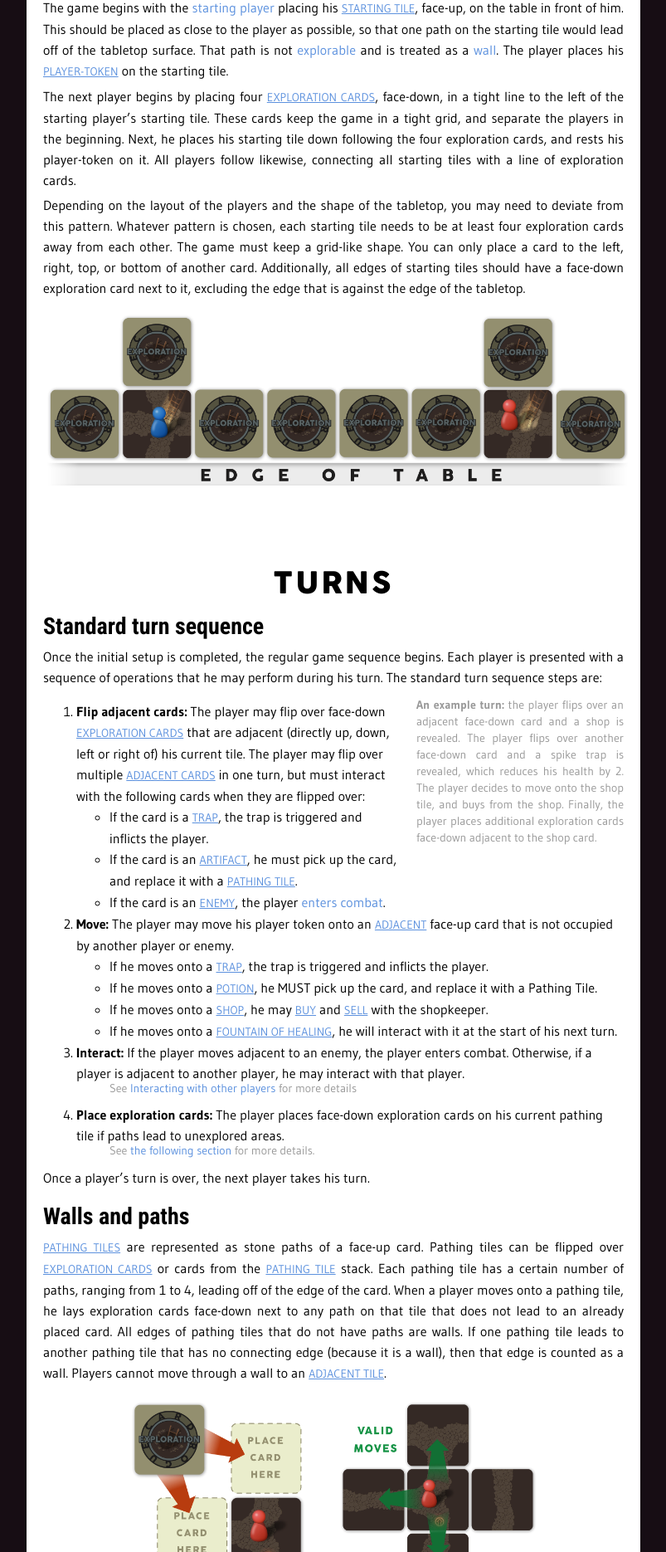
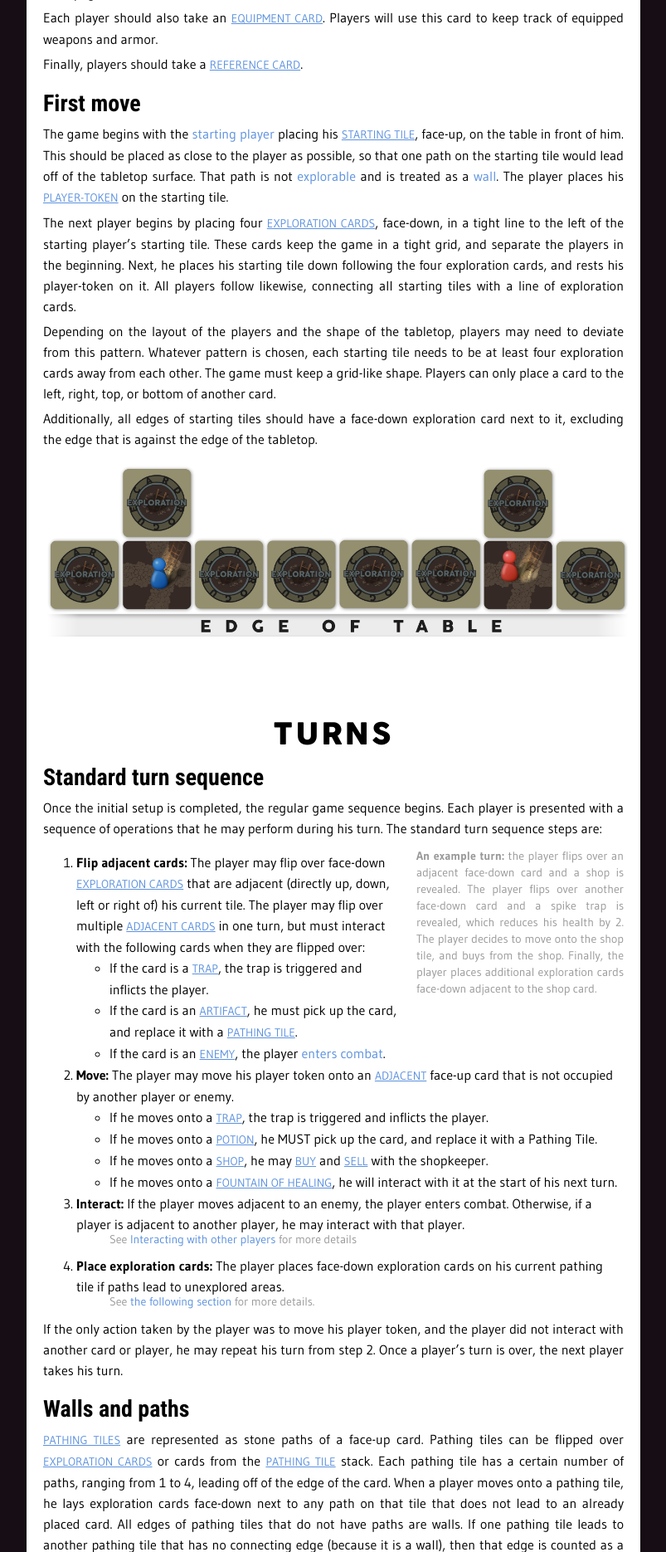
Before and after one commit to rhyeen/card_rogue_site, a PHP site: page /rulebook/index.html in a window 1280 px wide. Shown: the part 3546-5416 px from the top of the page at 83% size, without its empty margins (238-1041 px from the left). Run offline with PHP 8.4, Linux system fonts and the light colour scheme.

Commit message:
Update to v1.1 of rulebook

```diff
--- a/forum/index.php
+++ b/forum/index.php
@@ -37,7 +37,7 @@
                 <h2>Forum</h2>
             </header>
             <section>
-                <p>Come back once the games ship out. Until then, all questions and comments should be directed to the <a href="https://www.kickstarter.com/projects/866896753/card-rogue-a-tabletop-roguelike/comments">Kickstarter page</a>.</p>
+                <p>You can find the <a href="http://boardgamegeek.com/boardgame/207311/card-rogue/forums/0" target="_blank">offical Card Rogue forum over at Board Game Geek</a>, or you can leave a message on the <a href="https://www.kickstarter.com/projects/866896753/card-rogue-a-tabletop-roguelike/comments">Kickstarter page</a>.</p>
             </section>
         </section>
         <footer>
--- a/rulebook/index.html
+++ b/rulebook/index.html
@@ -33,10 +33,15 @@
         <section class="content-box">
         	<header>
         		<h1>Card Rogue</h1>
-                <h2>Rulebook v1.0</h2>
+                <h2>Rulebook v1.1</h2>
             </header>
             <section>
-
+                <h3>Updates from previous versions</h3>
+                <h4>From v1.0</h4>
+                <ul>
+                    <li>Paralysis now ends the player's turn, and skips his next turn.</li>
+                    <li>Players may move twice in a turn if no other actions or interactions were taken.</li>
+                </ul>
                 <img class="graphic-mid full" src="../images/hr.png">
 
             	<!--<iframe class="frame-mid" src="https://www.youtube.com/embed/-YGDyPAwQz0" frameborder="0" allowfullscreen></iframe>-->
@@ -67,11 +72,11 @@
                 <p>A single person can casually play the game by himself.  The player should decide which of the <a class="rulebook" href="#Goals">goals</a> he wants to accomplish before starting the game.  Perhaps the player is only interested in fulfilling a single goal.  Perhaps he wants more of a challenge, and decides to complete all the goals.  In order for the single player to succeed, he must accomplish all designated goals and leave the dungeon safely without <a href="#Death">dieing</a>.  Single player rules are meant to be modified to the preference of the player.  A player can modify certain in-game rules to better fit his playing pleasure.</p>
 
                 <h4 id="Story-mode">Story mode</h4>
-                <p>As a separate form of play, a single player can play using the <a href="" target="_blank">story mode rules</a>.  Story mode is a version of the game that has a predefined dungeon to explore.  The experience is more like a puzzle, as players will need to learn the perfect set of moves to make it out of the dungeon alive.  Each level of the dungeon is prefaced with a story that unfolds the mystery of the dungeon.</p>
+                <p>As a separate form of play, a single player can play using the <a href="https://docs.google.com/document/d/1ejVWqiF6dad5zq7U9SzcgXqZusCjiwX4Qt6zoQM_7-U/edit?usp=sharing" target="_blank">story mode rules</a>.  Story mode is a version of the game that has a predefined dungeon to explore.  The experience is more like a puzzle, as players will need to learn the perfect set of moves to make it out of the dungeon alive.  Each level of the dungeon is prefaced with a story that unfolds the mystery of the dungeon.</p>
 
-                <p>After reading the <a href="" target="_blank">Story Mode Rulebook</a>, play the first campaign: <a href="" target="_blank">A Son’s Descent</a>.</p>
+                <p>After reading the <a href="https://docs.google.com/document/d/1ejVWqiF6dad5zq7U9SzcgXqZusCjiwX4Qt6zoQM_7-U/edit?usp=sharing" target="_blank">Story Mode Rulebook</a>, play the first campaign: <a href="https://docs.google.com/document/d/1T8fubyL3Ao4f7kp3WsciDbTfoXxDzHmrfdS8YHZMa5c/edit?usp=sharing" target="_blank">A Son’s Descent</a>.</p>
 
-                <p>Players may also submit their own story mode campaigns, called community challenge maps.  Players can compete for a high score on a challenge map by seeing who can discover the quickest way to complete the challenge.  Read more about how you can get involved in the <a href="" target="_blank">Story Mode Rulebook</a>.</p>
+                <p>Players may also submit their own story mode campaigns, called community challenge maps.  Players can compete for a high score on a challenge map by seeing who can discover the quickest way to complete the challenge.  Read more about how you can get involved in the <a href="https://docs.google.com/document/d/1ejVWqiF6dad5zq7U9SzcgXqZusCjiwX4Qt6zoQM_7-U/edit?usp=sharing" target="_blank">Story Mode Rulebook</a>.</p>
 
 				<h3 id="Setting-up">Setting up the play area</h3>
                 <h4>Remove extra cards</h4>
@@ -94,8 +99,8 @@
 
                 <p>The game begins with the <a class="rulebook" href="#Deciding-roll">starting player</a> placing his <a href="#Starting-tile">starting tile</a>, face-up, on the table in front of him.  This should be placed as close to the player as possible, so that one path on the starting tile would lead off of the tabletop surface.  That path is not <a class="rulebook" href="#Walls-and-paths">explorable</a> and is treated as a <a class="rulebook" href="#Walls-and-paths">wall</a>.  The player places his <a href="#Player-token">player-token</a> on the starting tile.</p>
                 <p>The next player begins by placing four <a href="#Exploration-card">exploration cards</a>, face-down, in a tight line to the left of the starting player’s starting tile.  These cards keep the game in a tight grid, and separate the players in the beginning.  Next, he places his starting tile down following the four exploration cards, and rests his player-token on it. All players follow likewise, connecting all starting tiles with a line of exploration cards.</p>
-<p>Depending on the layout of the players and the shape of the tabletop, you may need to deviate from this pattern.  Whatever pattern is chosen, each starting tile needs to be at least four exploration cards away from each other.  The game must keep a grid-like shape.  You can only place a card to the left, right, top, or bottom of another card.
-Additionally, all edges of starting tiles should have a face-down exploration card next to it, excluding the edge that is against the edge of the tabletop.</p>
+                <p>Depending on the layout of the players and the shape of the tabletop, players may need to deviate from this pattern.  Whatever pattern is chosen, each starting tile needs to be at least four exploration cards away from each other.  The game must keep a grid-like shape.  Players can only place a card to the left, right, top, or bottom of another card.
+                <p>Additionally, all edges of starting tiles should have a face-down exploration card next to it, excluding the edge that is against the edge of the tabletop.</p>
                 <img alt="Representation of the starting setup" class="graphic" style="margin-bottom:100px;" src="images/starting_play.png">
 
 
@@ -117,14 +122,13 @@ Additionally, all edges of starting tiles should have a face-down exploration ca
                             <li>If he moves onto a <a href="#Potion">potion</a>, he MUST pick up the card, and replace it with a Pathing Tile.</li>
                             <li>If he moves onto a <a href="#Shop">shop</a>, he may <a href="#Buy">buy</a> and <a href="#Sell">sell</a> with the shopkeeper.</li>
                             <li>If he moves onto a <a href="#Fountain-of-healing">fountain of healing</a>, he will interact with it at the start of his next turn.</li>
-
                         </ul>
                     </li>
                     <li><b>Interact:</b> If the player moves adjacent to an enemy, the player enters combat. Otherwise, if a player is adjacent to another player, he may interact with that player. <aside class="not-aside">See <a class="rulebook" href="#Interact">Interacting with other players</a> for more details</aside></li>
                     <li><b>Place exploration cards:</b> The player places face-down exploration cards on his current pathing tile if paths lead to unexplored areas.  <aside class="not-aside">See <a class="rulebook" href="#Walls-and-paths">the following section</a> for more details.</aside></li>
                 </ol>
 
-                <p>Once a player’s turn is over, the next player takes his turn.
+                <p>If the only action taken by the player was to move his player token, and the player did not interact with another card or player, he may repeat his turn from step 2.  Once a player’s turn is over, the next player takes his turn.
 </p>
 				<h3 id="Walls-and-paths">Walls and paths</h3>
                 <p><a href="#Pathing-tile">Pathing tiles</a> are represented as stone paths of a face-up card.  Pathing tiles can be flipped over <a href="#Exploration-card">exploration cards</a> or cards from the <a href="#Pathing-tile">pathing tile</a> stack.  Each pathing tile has a certain number of paths, ranging from 1 to 4, leading off of the edge of the card.  When a player moves onto a pathing tile, he lays exploration cards face-down next to any path on that tile that does not lead to an already placed card.  All edges of pathing tiles that do not have paths are walls.  If one pathing tile leads to another pathing tile that has no connecting edge (because it is a wall), then that edge is counted as a wall. Players cannot move through a wall to an <a href="#Adjacent-tile">adjacent tile</a>.</p>
@@ -160,7 +164,7 @@ Instead of rolling an attack roll, the player may attempting to <a class="rulebo
                 <p>When a player’s health is reduced to 0 (or below) that player is dead.  However, this does not mean game-over for that player.  The player places his player token on any one of the <a href="#Starting-tile">starting tiles</a>.  He keeps one card of his choosing. If he still has cards, he places one card face-down on the tile he died on. All remaining cards in his hand that cannot be <a href="#Sell">sold</a> (with a crossed out gold amount symbol) are placed face-down on the tile he died on.  All other cards are discarded.<br>
                 The player's attack roll and max health are reset to their starting values. The player ends his turn and waits for his next turn to start over again.  The first player to move onto the tile with the face-down cards reveals the cards and puts them in his hand.</p>
                 <h3 id="Interact">Interacting with other players</h3>
-                <p class="page-break-after-print">If a player is not in combat, he may interact with another player on his turn.  Some interactions benefit both parties, and some will betray your friend’s trust.  You can only interact with a player that is on an <a href="#Adjacent-tile">adjacent tile</a>.</p>
+                <p class="page-break-after-print">If a player is not in combat, he may interact with another player on his turn.  Some interactions benefit both parties, and some will betray your friend’s trust.  A player can only interact with another player that is on an <a href="#Adjacent-tile">adjacent tile</a>.</p>
 
                 <h4 id="Trading">Trading</h4>
                 <p>A player may trade with an adjacent player.  The two players may trade the cards in their hands, but only cards that have a trading symbol.  Players cannot trade if they are in combat.</p>
@@ -186,7 +190,7 @@ Instead of rolling an attack roll, the player may attempting to <a class="rulebo
                 <h4>There are three types of traps:</h4>
                 <ul>
                 	<li><b>Spike Trap:</b> The player or enemy will lose 2 health.</li>
-                	<li><b>Paralysis Trap:</b> An effected player ends his turn or loses a turn.  If an enemy steps on the trap, he will be unable to attack or apply combat effects for a turn.</li><aside class="not-aside">See <a href="#Paralysis">Paralysis</a> for clarification</aside>
+                	<li><b>Paralysis Trap:</b> An effected player ends his turn and skips his next turn.  If an enemy is moved on the trap, he will be unable to attack or apply combat effects for a turn.</li><aside class="not-aside">See <a href="#Paralysis">Paralysis</a> for clarification</aside>
                     <li><b>Poison Trap:</b> An effected player or enemy loses 1 health, at the beginning of each turn, for 2 turns.</li><aside class="not-aside">See <a href="#Poison">Poison</a> for clarification</aside>
                 </ul>
                  <img alt="Trap types:spike, paralysis, and poison" class="graphic" style="margin-bottom:20px;" src="images/trap_types.png">
@@ -251,9 +255,9 @@ Roll to discover the potion’s property:</p>
 </li><aside class="not-aside">See <a href="#Plus-x-to-attack-roll">+X to attack roll</a> for clarification</aside>
                     <li><b><a href="#WeaknessP">Potion of Weakness:</a></b> -1 to attack roll. Update attack roll on score sheet.</li><aside class="not-aside">See <a href="#Minus-x-to-attack-roll">-X to attack roll</a> for clarification</aside>
                     <li><b><a href="#Teleportation">Potion of Teleportation:</a></b> move to any <a href="#Pathing-tile">pathing tile</a> and end turn.</li><aside class="not-aside">See <a href="#Teleportation">Teleportation</a> for clarification</aside>
-                    <li><b><a href="#ParalysisP">Potion of Paralysis:</a></b> end turn or lose a turn.</li><aside class="not-aside">See <a href="#Paralysis">Paralysis</a> for clarification</aside>
+                    <li><b><a href="#ParalysisP">Potion of Paralysis:</a></b> end turn (if it is the player's turn) and skip the next turn.</li><aside class="not-aside">See <a href="#Paralysis">Paralysis</a> for clarification</aside>
                 </ol>
-                <p>If a number is rolled, but another potion color already has that effect, you must re-roll so that each potion color has a different effect.</p>
+                <p>If a number is rolled, but another potion color already has that effect, the player must re-roll so that each potion color has a different effect.</p>
                 <p class="page-break-after-print">Potions can also be thrown on an adjacent enemy or player.  Read in the <a class="rulebook" href="#Clarifications">Clarifications</a> section about each potion for further information about how the potion works when thrown, or how it works in special circumstances.</p>
 
                 <h2 id="Goals">Goals</h2>
@@ -299,7 +303,7 @@ Roll to discover the potion’s property:</p>
                 <p>A player does not need to call on the aid of the mole; however, if all players are unable to lay new tiles, there are only two options:  either one, or multiple players, call on the aid of the mole, or the game enters the <a class="rulebook" href="#End-rush">end rush</a>.</p>
 
                 <h4>There are no more Exploration Cards or Pathing Tiles in the stack</h4>
-                <p>When all tiles are laid, the game does not end.  The <a class="rulebook" href="#Golem">Golem</a> must still be slain in order to start the <a href="#End-rush">end rush</a>.  If players don't dare fight the Golem, or cannot defeat the Golem, all players forfeit the game.  There may be face-down exploration cards that are unreachable.  You may reuse these cards when the stack runs out.</p>
+                <p>When all tiles are laid, the game does not end.  The <a class="rulebook" href="#Golem">Golem</a> must still be slain in order to start the <a href="#End-rush">end rush</a>.  If players don't dare fight the Golem, or cannot defeat the Golem, all players forfeit the game.  There may be face-down exploration cards that are unreachable.  Players may reuse these cards when the stack runs out.</p>
 
                 <h4 id="Teleporting-turn-ended">Teleporting or moving to a tile, but turn is ended</h4>
                 <p class="page-break-after-print">A player can move, or be moved, to another location on the board when it is not his turn (the <a href="#TeleportationP">Potion of Teleportation</a> and the scroll of <a href="#MoveS">Move to any adjacent tile</a> cause this event).  When this happens, the moved player does not flip over tiles, pick up cards, enemies do not attack him, and traps do not trigger until the beginning of that player's turn.  If an enemy is teleported adjacent to a player, the same rules apply.</p>
@@ -377,7 +381,7 @@ Roll to discover the potion’s property:</p>
                 <p><span id="Boss" class="term">Boss</span></p>
                 <cite>Read <a class="rulebook" href="#Bosses">The Bosses</a> subsection in the <a class="rulebook" href="#Goals">Goals</a> section of the rulebook</cite>
 
-                <p><span class="term" id="Buy">Buy</span>When you are on a shop, you may buy and sell items.  You can sell any item in your inventory for its given gold amount.  You may buy any item from the shop for <b>twice</b> the price indicated on the item’s card.  Once you buy an item, place it in your hand.</p>
+                <p><span class="term" id="Buy">Buy</span>When a player is on a shop, he may buy and sell items.  He can sell any item in his inventory for its given gold amount.  He may buy any item from the shop for <b>twice</b> the price indicated on the item’s card.  Once he buys an item, he places it in his hand.</p>
                 <cite>See <a href="#Sell">Sell</a>, <a href="#Shop">Shop</a>, and <a href="#Trade">Trade</a></cite>
 
                 <!--\\\\\\\\ CCC \\\\\\\\\-->
@@ -549,7 +553,7 @@ Roll to discover the potion’s property:</p>
 
                 <!--\\\\\\\\ PPP \\\\\\\\\-->
 
-                <p><span class="term" id="Paralysis">Paralysis</span>If a player or enemy is paralyzed he will lose a turn before being able to play again.  This means, all game elements can continue to affect the paralyzed player or enemy.  The player or enemy will remain in combat while paralyzed.  A player may <a href="#Flee">flee</a> from a paralyzed enemy without needing to roll.</p>
+                <p><span class="term" id="Paralysis">Paralysis</span>If a player or enemy is paralyzed he will end his current turn, if it is his turn, and lose a turn before being able to play again.  This means, all game elements can continue to affect the paralyzed player or enemy.  The player or enemy will remain in combat while paralyzed.  A player may <a href="#Flee">flee</a> from a paralyzed enemy without needing to roll.</p>
                 <p>Players may use the Skip Turn <a href="#Effect-card">Effect card</a> to help remember the duration of the paralysis.</p>
 
                 <p><span class="term" id="Pathing-tile">Pathing tile</span>Any tile that a player can normally walk on that has no effect, or special rules.  Pathing tiles can be flipped over <a href="#Exploration-card">exploration cards</a> or cards from the <a href="#Pathing-tile">pathing tile</a> stack.</p>
@@ -582,7 +586,7 @@ However, if the same player is instead poisoned again with a poison that lasts 1
 
                 <p><span id="ParalysisP" class="term">Potion of Paralysis</span>Identified by rolling a 6.</p>
                 <ul>
-                	<li><b>If drank:</b> end turn.</li>
+                	<li><b>If drank:</b> end turn, and skip the next turn.</li>
                     <li><b>If thrown:</b> the potion will cause <a href="#Paralysis">paralysis</a> on the player or enemy it was thrown on for a turn.  An enemy will be unable to attack or apply combat effects for that turn.</li>
                 </ul>
                 <cite>See <a href="#Paralysis">Paralysis</a></cite>
@@ -662,7 +666,7 @@ However, if the same player is instead poisoned again with a poison that lasts 1
 
                 <p><span class="term" id="Secondary-hand-slot">Secondary hand slot</span>One of the <a href="#Armor-slot">armor slots</a> on the <a href="#Equipment-card">equipment card</a>.  A single card with the matching secondary hand slot symbol can be equipped by placing this card on the secondary hand slot on the <a href="#Equipment-card">equipment card</a>.  Under special situations, a second weapon may be placed in the secondary hand slot (the <a href="#Rogue">Rogue</a> character can equip a second <a href="#Dagger">dagger</a> in this slot).  Some items are double-handed, like the <a href="#Maul">Maul</a>, meaning the item covers the <a href="#Primary-hand-slot">Primary hand slot</a> and the Secondary Hand Slot when equipped.</p>
 
-                <p><span class="term" id="Sell">Sell</span>When you are on a shop, you may buy and sell items.  You can sell any item in your inventory for its given gold amount.  You may buy any item from the shop for <b>twice</b> the price indicated on the item’s card.  Once you sell a card, discard it.</p>
+                <p><span class="term" id="Sell">Sell</span>When a player is on a shop, he may buy and sell items.  He can sell any item in his inventory for its given gold amount.  He may buy any item from the shop for <b>twice</b> the price indicated on the item’s card.  Once he sells a card, he should discard it.</p>
                 <cite>See <a href="#Buy">Buy</a>, <a href="#Shop">Shop</a>, and <a href="#Trade">Trade</a></cite>
 
                 <p><span id="Sewer-rat" class="term">Sewer Rat</span></p>
@@ -729,7 +733,7 @@ However, if the same player is instead poisoned again with a poison that lasts 1
                 <cite>See <a href="#TeleportationP">Potion of Teleportation</a></cite>
 
 
-                <p><span class="term" id="Throw">Throw</span>When you are on an adjacent tile to a player or enemy, you may throw items on him.  This means that the player can remove a throwable item from his hand and the item’s effect is given to the player or enemy that the item was thrown on.  Items generally work somewhat differently when thrown.  See the individual items’ terms for more detail.</p>
+                <p><span class="term" id="Throw">Throw</span>When a player is on an adjacent tile to another player or enemy, he may throw items on him.  This means that the player can remove a throwable item from his hand and the item’s effect is given to the player or enemy that the item was thrown on.  Items generally work somewhat differently when thrown.  See the individual items’ terms for more detail.</p>
 
 
                 <p><span class="term" id="Trade">Trade</span></p>
@@ -741,7 +745,7 @@ However, if the same player is instead poisoned again with a poison that lasts 1
                 See <a href="#ParalysisT">Trap of Paralysis</a>, <a href="#PoisonT">Trap of Poison</a>, and <a href="#SpikesT">Trap of Spikes</a></cite>
 
 
-                <p><span class="term" id="ParalysisT">Trap of Paralysis</span>Lose a turn or end this turn.  If an enemy steps on the trap, he will be unable to attack or apply combat effects for a turn.</p>
+                <p><span class="term" id="ParalysisT">Trap of Paralysis</span>End turn, and skip the next turn.  If an enemy moves on the trap, he will be unable to attack or apply combat effects for a turn.</p>
                 <cite>See <a href="#Trap">Trap</a> for details on how a trap works<br>
                 See <a href="#Paralysis">Paralysis</a></cite>
 
@@ -763,7 +767,7 @@ However, if the same player is instead poisoned again with a poison that lasts 1
 
                 <!--\\\\\\\\ UUU \\\\\\\\\-->
 
-                <p><span id="Unsellable" class="term">Unsellable</span>When an item has the gold amount symbol crossed out, that item is unsellable.  You cannot <a href="#Sell">sell</a> an unsellable item.  Also, an unsellable item cannot be discarded.  When a player dies, if they do not choose to keep the unsellable item, it must be placed face-down on the tile where the player died.</p>
+                <p><span id="Unsellable" class="term">Unsellable</span>When an item has the gold amount symbol crossed out, that item is unsellable.  The player cannot <a href="#Sell">sell</a> an unsellable item.  Also, an unsellable item cannot be discarded.  When a player dies, if they do not choose to keep the unsellable item, it must be placed face-down on the tile where the player died.</p>
 
                 <!--\\\\\\\\ VVV \\\\\\\\\-->
 
```
Also changed, not shown: other/kickstarter_timeline_goals.png, other/kickstarter_timeline_goals_v1.png (deleted).
